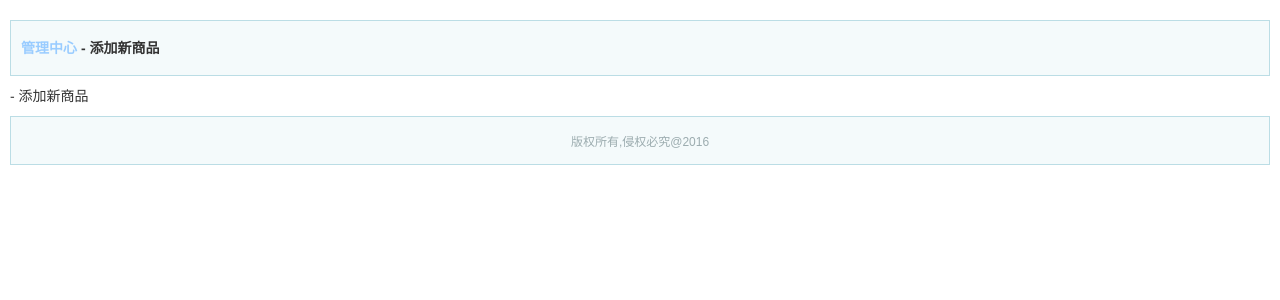
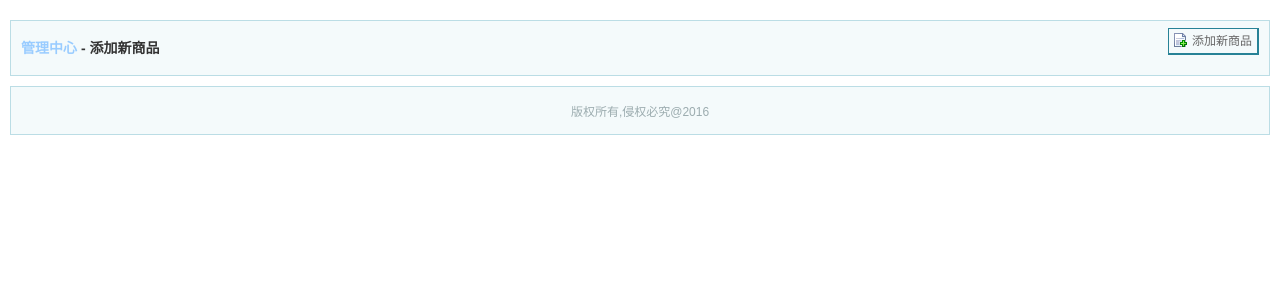
Before and after one commit to lensh/E-Cshop, a PHP site: page /DbName/App/Admin/View/Common/common.html in a window 1280 px wide. Shown: the top 300 px of the page. Run offline with PHP 8.4, Linux system fonts and the light colour scheme.

Commit message:
修改了样式

```diff
--- a/App/Admin/View/Common/common.html
+++ b/App/Admin/View/Common/common.html
@@ -19,6 +19,7 @@
 
     <!--具体操作-->
     <block name="action">
+    	<span class="action-span"><a href="{:U('Goods/add')}">添加新商品</a></span>
 		<span id="search_id"> - 添加新商品 </span>
 	</block>
 
@@ -27,7 +28,6 @@
 
 <!--内容主题-->
 <block name="main">
-		<span id="search_id"> - 添加新商品 </span>
 </block>
 
 <div id="footer">版权所有,侵权必究@2016</div>
--- a/App/Admin/View/Goods/lst.html
+++ b/App/Admin/View/Goods/lst.html
@@ -5,6 +5,7 @@
 </block>
 <!--具体操作-->
 <block name="action">
+        <span class="action-span"><a href="{:U('add')}">添加商品</a></span>
         <span id="search_id"> - 商品列表</span>
 </block>
 <!--其它样式-->
--- a/App/Admin/View/Index/menu.html
+++ b/App/Admin/View/Index/menu.html
@@ -127,7 +127,6 @@ body {
             商品管理
                 <ul>
                     <li class="menu-item"><a href="{:U('Goods/lst')}" target="main-frame">商品列表</a></li>
-                    <li class="menu-item"><a href="{:U('Goods/add')}" target="main-frame">添加商品</a></li>
                     <li class="menu-item"><a href="categoryList.html" target="main-frame">商品分类</a></li>
                     <li class="menu-item"><a href="brandList.html" target="main-frame">商品品牌</a></li>
                     <li class="menu-item"><a href="goodsTrash.html" target="main-frame">商品回收站</a></li>
@@ -148,8 +147,8 @@ body {
             权限管理
                 <ul>
                     <li class="menu-item"><a href="{:U('Auth/lst')}" target="main-frame">权限列表</a></li>
-                    <li class="menu-item"><a href="{:U('Auth/edit')}" target="main-frame">修改权限</a></li>
-                    <li class="menu-item"><a href="{:U('Auth/add')}" target="main-frame">新增权限</a></li>
+                    <li class="menu-item"><a href="{:U('Role/lst')}" target="main-frame">角色列表</a></li>
+                    <li class="menu-item"><a href="{:U('Admin/lst')}" target="main-frame">管理员列表</a></li>
                 </ul>
             </li>
         </ul>
--- a/Public/Admin/Styles/main.css
+++ b/Public/Admin/Styles/main.css
@@ -47,28 +47,28 @@ h1 .action-span {
 }
 
 h1 .action-span a {
-  color: #666;
-  font-size: 12px;
-  font-weight: 400;
+  color: #666 !important;
+  font-size: 12px !important;
+  font-weight: 400 !important;
   text-decoration: none;
-  display:block;
-  padding:2px 5px 2px 23px;
-  *padding:4px 5px 2px 23px;
-  border:1px solid #278296;
-  border-right:2px solid #278296;
-  border-bottom:2px solid #278296;
-  background:#DDEEF2 url(__PUBLIC__/Admin/images/icon_add.gif) no-repeat 3px center;
-  *background:#DDEEF2 url(__PUBLIC__/Admin/images/icon_add.gif) no-repeat 3px 3px;
+  height: 20px !important;
+  line-height: 20px !important;
+  display:block !important;
+  padding:2px 5px 2px 23px !important;
+  border:1px solid #278296 !important;
+  border-right:2px solid #278296 !important;
+  border-bottom:2px solid #278296 !important;
+  background:url(../Images/icon_add.gif) no-repeat 3px 3px !important;
 }
 
 h1 .action-span a:hover {
-  border:1px solid #5FA6B6;
-  border-right:2px solid #5FA6B6;
-  border-bottom:2px solid #5FA6B6;
-  background:#FFF url(__PUBLIC__/Admin/images/icon_add.gif) no-repeat 3px center;
-  *background:#FFF url(__PUBLIC__/Admin/images/icon_add.gif) no-repeat 3px 3px;
-  color:#666;
-  text-decoration:none;
+  border:1px solid #5FA6B6 !important;
+  border-right:2px solid #5FA6B6 !important;
+  border-bottom:2px solid #5FA6B6 !important;
+  background:#FFF url(../Images/icon_add.gif) no-repeat 3px center !important;
+  *background:#FFF url(../Images/icon_add.gif) no-repeat 3px 3px !important;
+  color:#666 !important;
+  text-decoration:none !important;
 }
 
 h1 .action-span1 {
```
Also changed, not shown: other parts of Public/Admin/Styles/main.css (+23 -23 lines), App/Admin/View/Auth/lst.html (+5 -3 lines), 2 other files.
